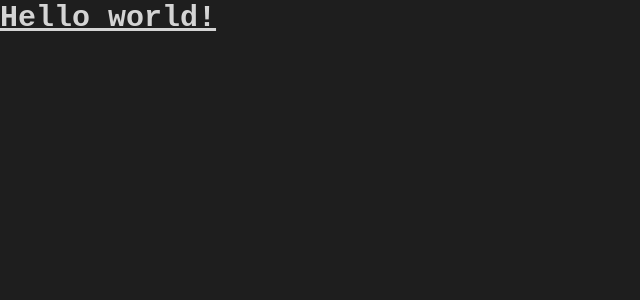
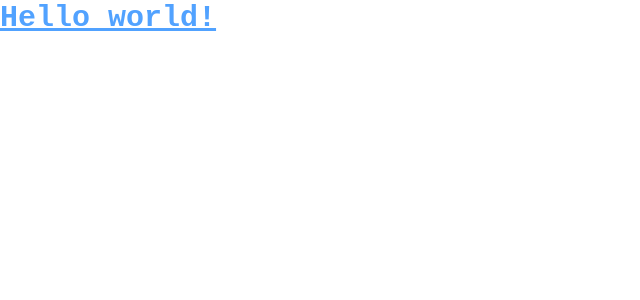
Before and after one commit to Sayak-Mallick/sayak-mallick-portfolio, a React (Vite) app: page / in a window 1280 px wide. Shown: the top 300 px of the page, without its empty margins (0-640 px from the left). Built offline with nearby package versions, Linux system fonts and the light colour scheme.

Commit message:
[TASK]: updated App component styling and added new dependencies for email and animations

```diff
--- a/package.json
+++ b/package.json
@@ -10,9 +10,13 @@
     "preview": "vite preview"
   },
   "dependencies": {
+    "@emailjs/browser": "^4.4.1",
     "@tailwindcss/vite": "^4.1.14",
+    "framer-motion": "^12.23.24",
     "react": "^19.1.1",
     "react-dom": "^19.1.1",
+    "react-icons": "^5.5.0",
+    "react-router-dom": "^7.9.4",
     "tailwindcss": "^4.1.14"
   },
   "devDependencies": {
--- a/src/App.tsx
+++ b/src/App.tsx
@@ -3,7 +3,7 @@ import './App.css'
 function App() {
     return (
         <>
-            <h1 className="text-3xl font-bold underline">
+            <h1 className="text-3xl text-blue-400 font-bold underline">
                 Hello world!
             </h1>
         </>
--- a/src/index.css
+++ b/src/index.css
@@ -2,9 +2,8 @@
 @import url('https://fonts.googleapis.com/css2?family=Victor+Mono:ital,wght@0,100..700;1,100..700&display=swap');
 
 body {
-  font-family: 'Victor Mono', monospace;
-    background-color: #1e1e1e;
-    color: #d4d4d4;
+    font-family: 'Victor Mono', monospace;
+    background-color: #ffffff;
     margin: 0;
     padding: 0;
 }
```
Also changed, not shown: 1 other file (tests, documents, lock files or other folders).
